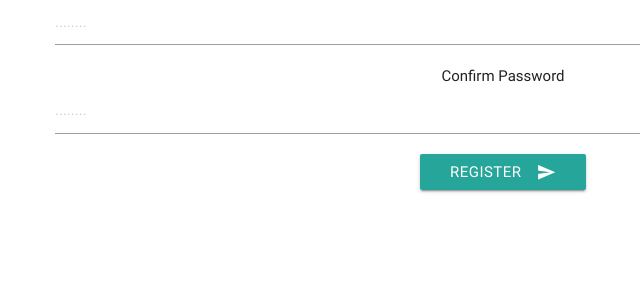
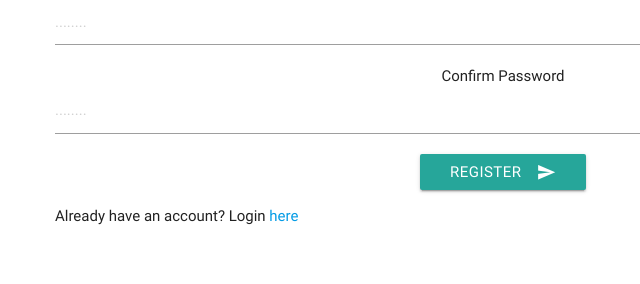
Before and after one commit to Mwiberi/bright-events, a Flask app: page /brightEvents/api/v1/auth/register in a window 1280 px wide. Shown: the part 516-800 px from the top of the page, without its empty margins (137-777 px from the left). Run offline with Flask 2, Linux system fonts and the light colour scheme; some libraries are stand-ins or nearby versions.

Commit message:
Give the user a login link if they have an account

```diff
--- a/app/templates/user_registration.html
+++ b/app/templates/user_registration.html
@@ -29,6 +29,7 @@
     <button class="btn waves-effect waves-light" type="submit" name="submit">Register
     <i class="material-icons right">send</i>
     </button>
+    <p>Already have an account? Login <a href='/brightEvents/api/v1/auth/login'>here</a></p>
     <form>
         </div>
         <!-- Compiled and minified JavaScript -->
```
